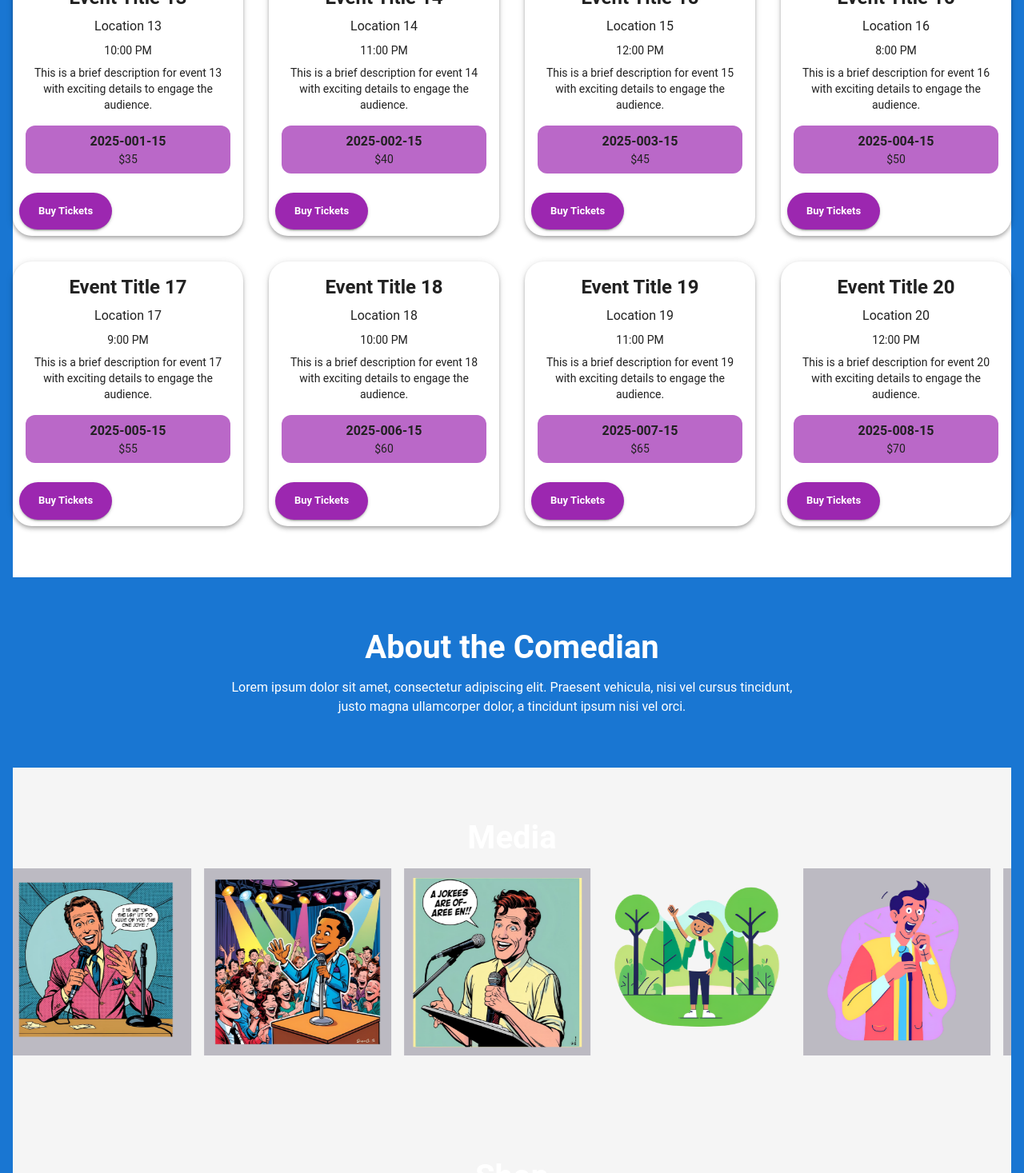
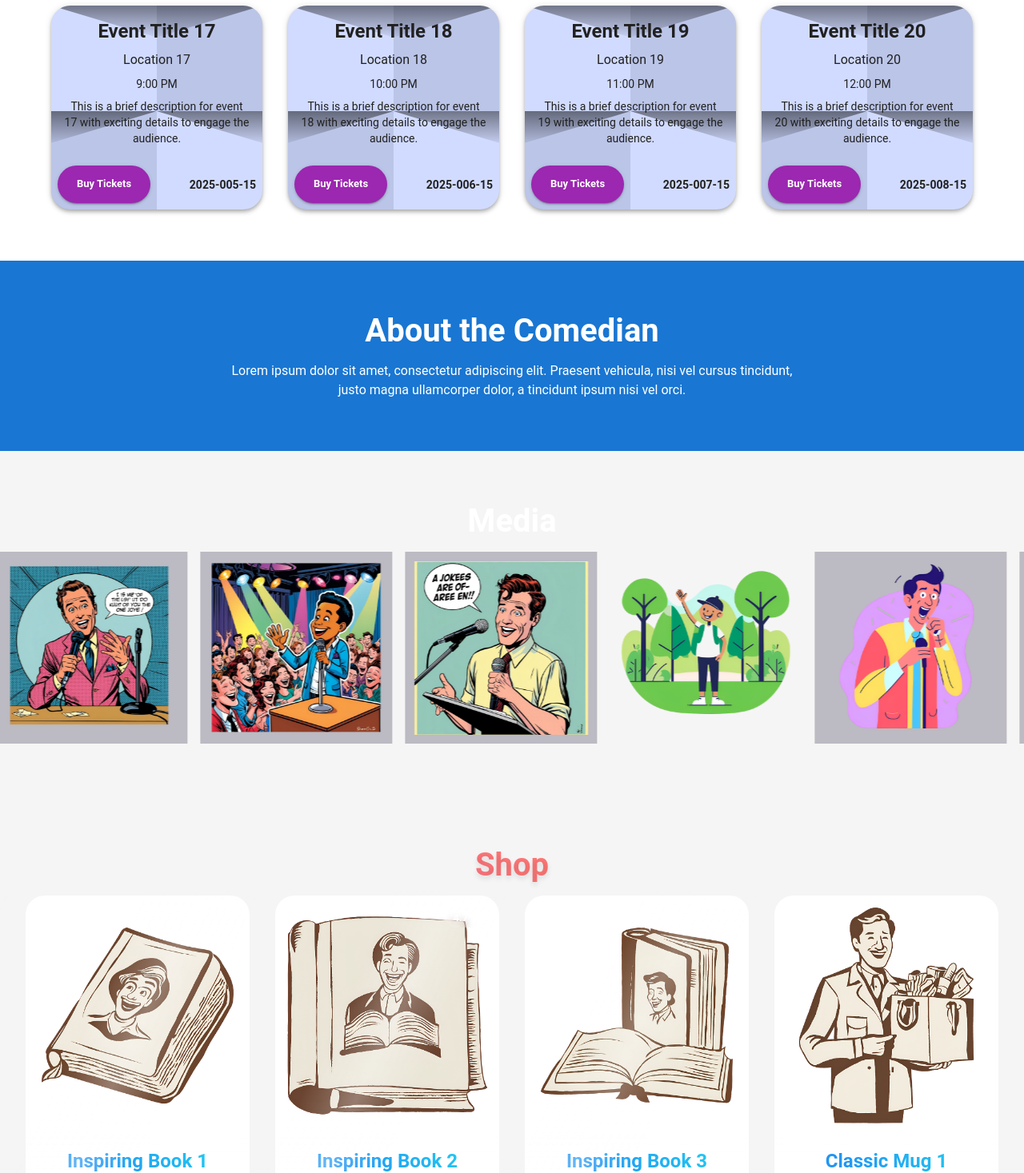
Before and after one commit to WuTangLan1/Sample-Comedy-Profile-4, a React (Create React App) app: page / in a window 1280 px wide. Shown: the part 1330-2797 px from the top of the page at 80% size. Built offline with nearby package versions, Linux system fonts and the light colour scheme.

Commit message:
added more events

```diff
--- a/src/App.css
+++ b/src/App.css
@@ -7,16 +7,13 @@
 .App-header {
   background-color: var(--primary-color);
   color: #ffffff;
-  padding: 1rem;
   text-align: center;
   font-weight: 700;
 }
 .App-content {
   flex: 1;
-  padding: 2rem;
 }
 .App-footer {
   background-color: #f5f5f5;
   text-align: center;
-  padding: 1rem;
 }
--- a/src/components/EventsSection.tsx
+++ b/src/components/EventsSection.tsx
@@ -11,7 +11,6 @@ export default function EventsSection() {
     date: `2025-0${((i % 12) + 1).toString().padStart(2, '0')}-15`,
     location: `Location ${i + 1}`,
     time: `${8 + (i % 5)}:00 PM`,
-    price: `$${25 + (i % 10) * 5}`,
     link: '#',
     description: `This is a brief description for event ${i + 1} with exciting details to engage the audience.`
   }))
@@ -31,7 +30,7 @@ export default function EventsSection() {
     visible: { opacity: 1, y: 0 }
   }
   return (
-    <Box sx={{ py: 8, backgroundColor: 'background.paper' }}>
+    <Box sx={{ p: 8, backgroundColor: 'background.paper' }}>
       <Typography variant="h2" align="center" gutterBottom>
         Upcoming Events
       </Typography>
@@ -40,7 +39,7 @@ export default function EventsSection() {
           {dummyEvents.map((event) => (
             <Grid item key={event.id} xs={12} sm={6} md={4} lg={3}>
               <motion.div variants={itemVariants}>
-                <Card elevation={4} sx={{ borderRadius: 2, transition: 'transform 0.3s', '&:hover': { transform: 'scale(1.03)' } }}>
+                <Card elevation={4} sx={{ borderRadius: 2, transition: 'transform 0.3s, background-image 0.3s ease', '&:hover': { transform: 'scale(1.03)' }, backgroundImage: theme.palette.mode === 'light' ? 'url(/images/backgrounds/eventsLight.svg)' : 'url(/images/backgrounds/eventsDark.svg)', backgroundSize: 'cover', backgroundRepeat: 'no-repeat' }}>
                   <CardContent>
                     <Typography variant="h5" sx={{ fontWeight: 700 }}>
                       {event.title}
@@ -54,19 +53,14 @@ export default function EventsSection() {
                     <Typography variant="body2" sx={{ mt: 1 }}>
                       {event.description}
                     </Typography>
-                    <Box sx={{ mt: 2, p: 1, borderRadius: 1, backgroundColor: theme.palette.secondary.light }}>
-                      <Typography variant="body1" sx={{ fontWeight: 700 }}>
-                        {event.date}
-                      </Typography>
-                      <Typography variant="body2">
-                        {event.price}
-                      </Typography>
-                    </Box>
                   </CardContent>
-                  <CardActions>
+                  <CardActions sx={{ display: 'flex', justifyContent: 'space-between', alignItems: 'center' }}>
                     <Button size="small" variant="contained" color="secondary" href={event.link}>
                       Buy Tickets
                     </Button>
+                    <Typography variant="body2" sx={{ fontWeight: 700 }}>
+                      {event.date}
+                    </Typography>
                   </CardActions>
                 </Card>
               </motion.div>
--- a/src/components/ShopSection.tsx
+++ b/src/components/ShopSection.tsx
@@ -1,4 +1,3 @@
-// src/components/ShopSection.tsx
 import React from 'react'
 import { Box, Typography, Grid, Card, CardContent, CardMedia, Button, CardActions, Chip } from '@mui/material'
 
@@ -14,34 +13,137 @@ export default function ShopSection() {
     { id: 8, name: 'Trendy Shirt 2', price: '$40', description: 'A stylish statement of comedy.', image: '/images/shops/shirt2.png', link: '#', rating: 4.7 },
     { id: 9, name: 'Trendy Shirt 3', price: '$38', description: 'Elevate your wardrobe with laughter.', image: '/images/shops/shirt3.png', link: '#', rating: 4.6 }
   ]
+
   return (
     <Box sx={{ py: 8, backgroundColor: 'background.default' }}>
-      <Typography variant="h2" align="center" gutterBottom>
+      <Typography variant="h2" align="center" gutterBottom sx={{
+        background: 'linear-gradient(45deg, #FE6B8B 30%, #FF8E53 90%)',
+        WebkitBackgroundClip: 'text',
+        WebkitTextFillColor: 'transparent',
+        textShadow: '0 4px 6px rgba(0,0,0,0.1)'
+      }}>
         Shop
       </Typography>
-      <Grid container spacing={4} justifyContent="center">
+      <Grid container spacing={4} justifyContent="center" sx={{ px: 4 }}>
         {dummyProducts.map((product) => (
-          <Grid item key={product.id} xs={12} sm={6} md={4}>
-            <Card elevation={3} sx={{ transition: 'transform 0.3s ease', '&:hover': { transform: 'scale(1.05)' } }}>
-              <CardMedia component="img" image={product.image} alt={product.name} sx={{ height: 200, objectFit: 'cover' }} />
-              <CardContent>
-                <Typography variant="h5" gutterBottom>
+          <Grid item key={product.id} xs={12} sm={6} md={4} lg={3}>
+            <Box sx={{
+              perspective: '1000px',
+              position: 'relative',
+              '&:hover .card-3d': {
+                transform: 'translateZ(20px) rotateX(5deg) rotateY(5deg)',
+                '&::before': { opacity: 1 }
+              }
+            }}>
+              <Card className="card-3d" elevation={0} sx={{
+                position: 'relative',
+                transformStyle: 'preserve-3d',
+                transition: 'all 0.5s cubic-bezier(0.23, 1, 0.32, 1)',
+                borderRadius: '24px',
+                overflow: 'visible',
+                '&::before': {
+                  content: '""',
+                  position: 'absolute',
+                  inset: -2,
+                  background: 'linear-gradient(45deg, #ff6b6b 0%, #ffd93d 50%, #6bff6b 100%)',
+                  borderRadius: '24px',
+                  zIndex: -1,
+                  opacity: 0,
+                  transition: 'opacity 0.5s',
+                  filter: 'blur(20px)'
+                },
+                '&::after': {
+                  content: '""',
+                  position: 'absolute',
+                  top: 0,
+                  left: '-100%',
+                  width: '50%',
+                  height: '100%',
+                  background: 'linear-gradient(to right, rgba(255,255,255,0) 0%, rgba(255,255,255,0.3) 50%, rgba(255,255,255,0) 100%)',
+                  transform: 'skewX(-25deg)',
+                  transition: 'left 0.6s'
+                },
+                '&:hover::after': {
+                  left: '150%',
+                  transition: 'left 0.6s'
+                }
+              }}>
+                <Box sx={{
+                  position: 'relative',
+                  overflow: 'hidden',
+                  borderRadius: '24px',
+                  '&:hover img': { transform: 'scale(1.1)' }
+                }}>
+                  <CardMedia component="img" image={product.image} alt={product.name} sx={{
+                    height: 300,
+                    objectFit: 'cover',
+                    transition: 'transform 0.5s cubic-bezier(0.23, 1, 0.32, 1)'
+                  }}/>
+                  <Chip label={`${product.rating} ★`} color="secondary" size="small" sx={{
+                    position: 'absolute',
+                    top: 16,
+                    right: 16,
+                    fontWeight: 'bold',
+                    backdropFilter: 'blur(4px)',
+                    backgroundColor: 'rgba(255,255,255,0.2)'
+                  }}/>
+                </Box>
+                <CardContent sx={{
+                  background: 'linear-gradient(180deg, rgba(255,255,255,0.1) 0%, rgba(0,0,0,0) 100%)',
+                  position: 'relative',
+                  zIndex: 1
+                }}>
+                  <Typography variant="h5" gutterBottom sx={{
+                    fontWeight: 700,
+                    background: 'linear-gradient(45deg, #2196f3 30%, #21cbf3 90%)',
+                    WebkitBackgroundClip: 'text',
+                    WebkitTextFillColor: 'transparent'
+                  }}>
                     {product.name}
                   </Typography>
-                <Chip label={`${product.rating} ★`} color="secondary" size="small" sx={{ mb: 1 }} />
-                <Typography variant="body2" color="text.secondary" sx={{ mb: 1 }}>
+                  <Typography variant="body2" sx={{
+                    color: 'text.secondary',
+                    minHeight: '60px',
+                    mb: 2,
+                    display: '-webkit-box',
+                    WebkitLineClamp: 3,
+                    WebkitBoxOrient: 'vertical',
+                    overflow: 'hidden'
+                  }}>
                     {product.description}
                   </Typography>
-                <Typography variant="h6" color="primary">
+                  <Box sx={{
+                    display: 'flex',
+                    justifyContent: 'space-between',
+                    alignItems: 'center',
+                    mt: 2
+                  }}>
+                    <Typography variant="h6" sx={{
+                      fontWeight: 800,
+                      background: 'linear-gradient(45deg, #FF6D00 30%, #FFAB00 90%)',
+                      WebkitBackgroundClip: 'text',
+                      WebkitTextFillColor: 'transparent'
+                    }}>
                       {product.price}
                     </Typography>
-              </CardContent>
-              <CardActions>
-                <Button variant="contained" color="primary" href={product.link} fullWidth sx={{ py: 1.5 }}>
+                    <Button variant="contained" href={product.link} sx={{
+                      background: 'linear-gradient(45deg, #2196f3 30%, #21cbf3 90%)',
+                      borderRadius: '50px',
+                      fontWeight: 'bold',
+                      textTransform: 'none',
+                      px: 3,
+                      boxShadow: '0 4px 6px rgba(0,0,0,0.1)',
+                      '&:hover': {
+                        transform: 'translateY(-2px)',
+                        boxShadow: '0 6px 8px rgba(0,0,0,0.2)'
+                      }
+                    }}>
                       Buy Now
                     </Button>
-              </CardActions>
+                  </Box>
+                </CardContent>
               </Card>
+            </Box>
           </Grid>
         ))}
       </Grid>
```
Also changed, not shown: public/images/backgrounds/eventsDark.svg (added), public/images/backgrounds/eventsLight.svg (added). Lines whose indentation alone changed are shown as unchanged.
